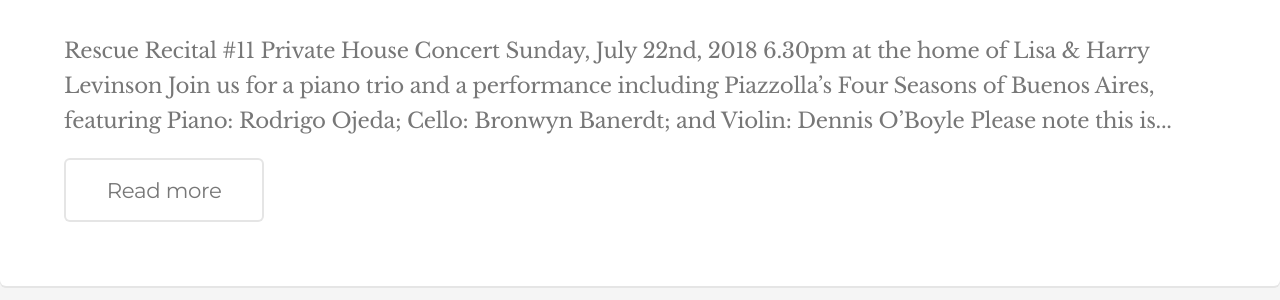
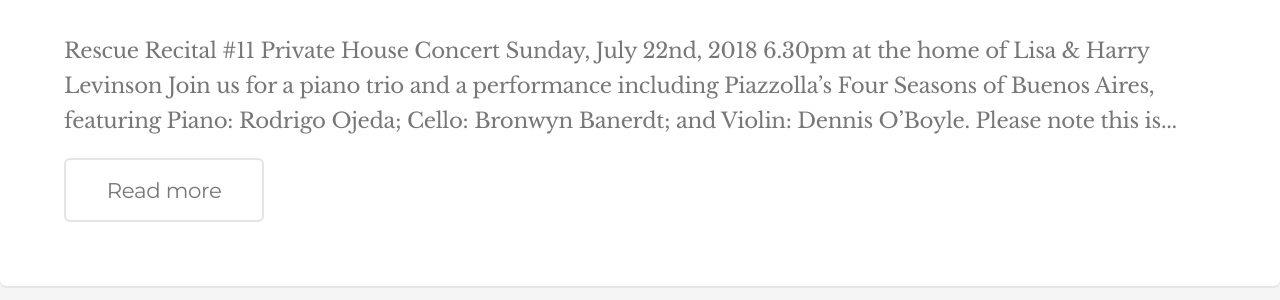
Before and after one commit to daraghbyrne/sospittsburgh, a Jekyll site: the page built from news.html, in a window 1280 px wide and 900 px high, scrolled down 504 px. Shown: the part 223-523 px from the top of the window. Built offline with Jekyll 4.4.1, drawn with Linux system fonts in a browser that asks for light colours; nearby versions of some CDN libraries.

Commit message:
full stop no return

```diff
--- a/_posts/events/2018-07-22-recital-levinson.markdown
+++ b/_posts/events/2018-07-22-recital-levinson.markdown
@@ -19,7 +19,7 @@ description: "A private concert featuring a piano trio with Rodrigo Ojeda and mu
 > #### Join us for a piano trio and a performance including Piazzolla’s Four Seasons of Buenos Aires, featuring  <br/>
 > _Piano:_ Rodrigo Ojeda; <br/>
 > _Cello:_ Bronwyn Banerdt; and <br/>
-> _Violin:_ Dennis O'Boyle
+> _Violin:_ Dennis O'Boyle.
 
 __Please note this is a private concert for invited guests of Lisa & Harry Levinson.__
 
```
